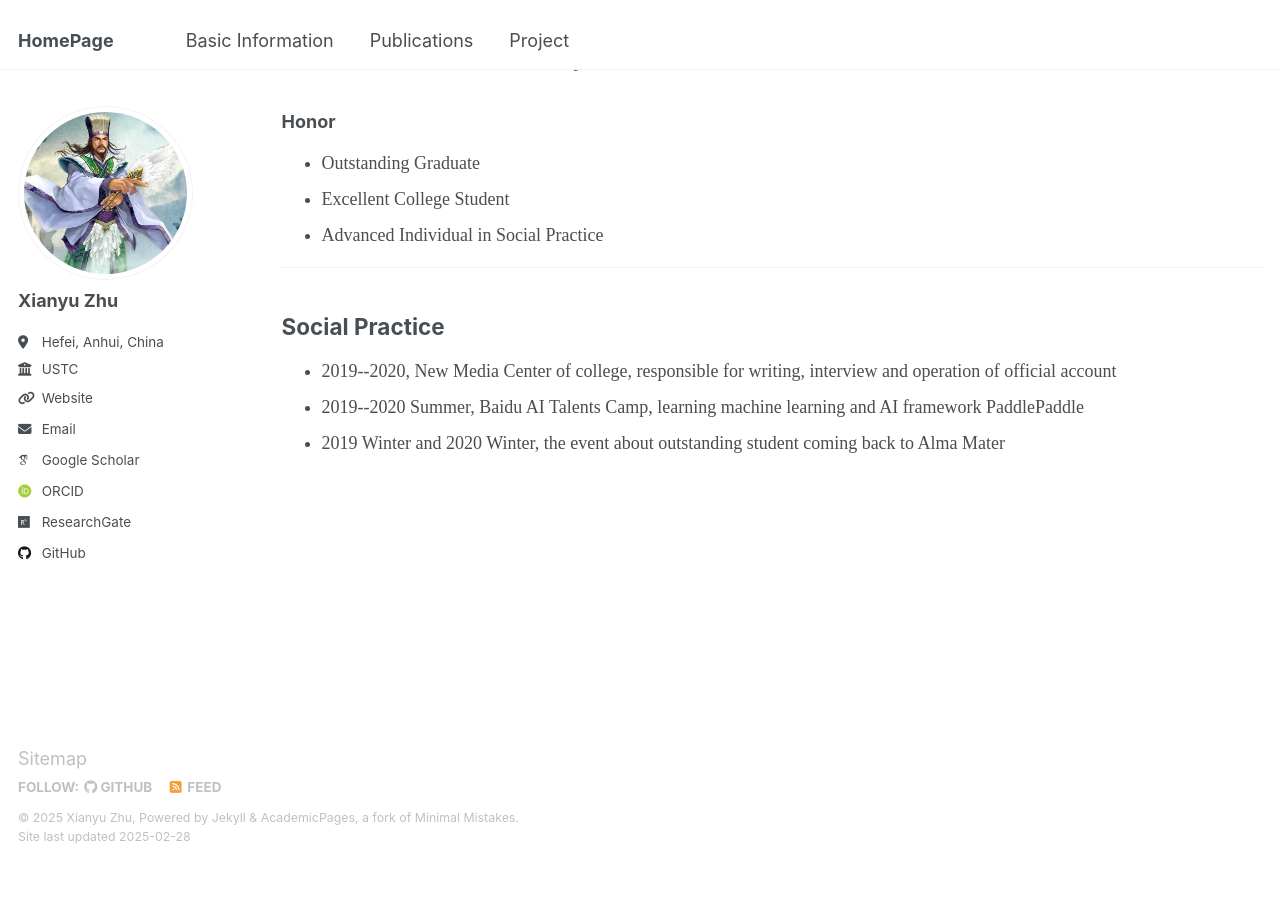
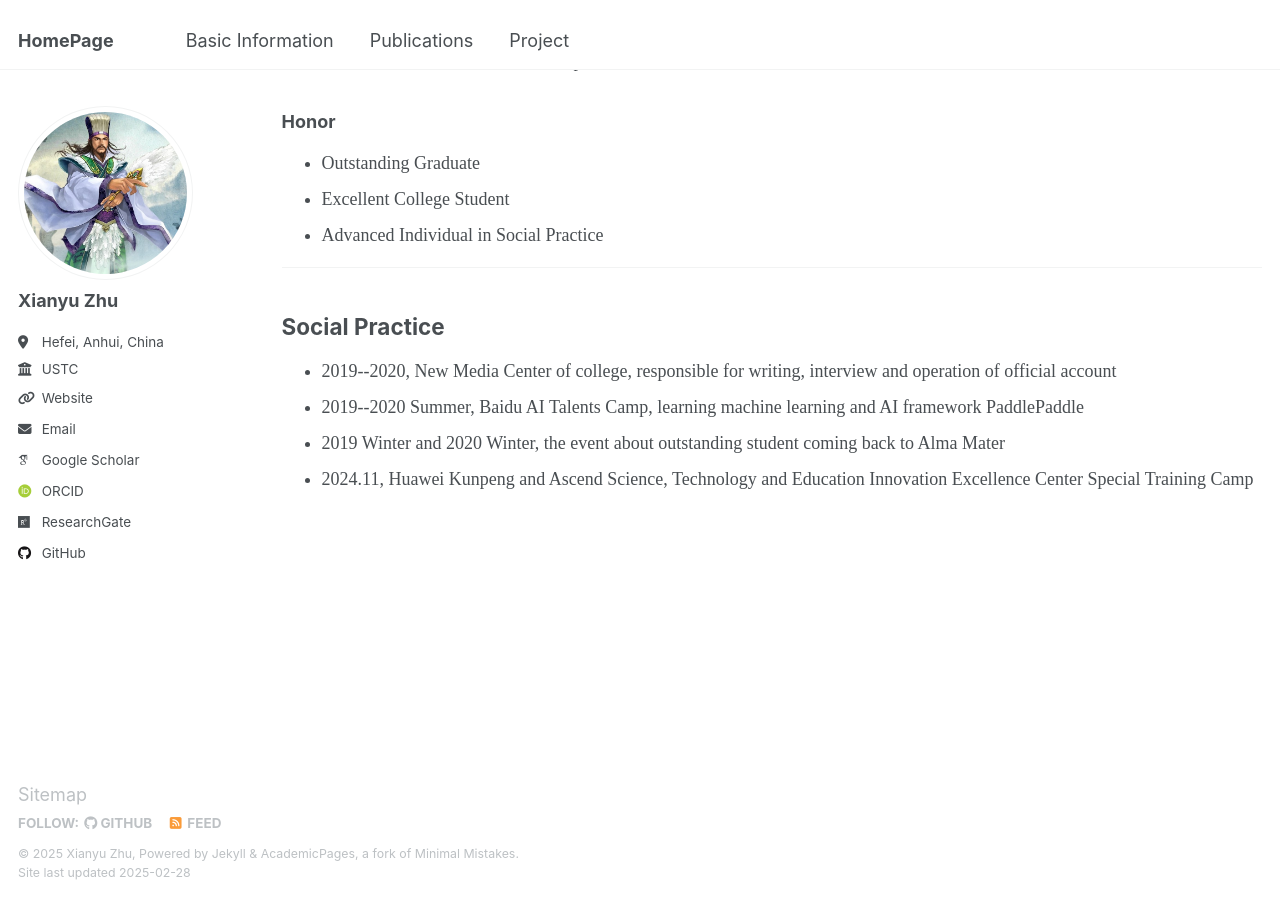
Before and after one commit to zhuxy-USTC/zhuxy-USTC.github.io, a Jekyll site: the page built from _pages/cv.md, in a window 1280 px wide and 900 px high, scrolled down 1120 px. Built offline with Jekyll 4.4.1, drawn with Linux system fonts in a browser that asks for light colours; some web fonts are replaced; before the commit the page ends 1984 px from its top, so only the background shows below that.

Commit message:
Update cv.md

```diff
--- a/_pages/cv.md
+++ b/_pages/cv.md
@@ -72,5 +72,6 @@ redirect_from:
     <li>2019--2020, New Media Center of college, responsible for writing, interview and operation of official account</li>
     <li>2019--2020 Summer, Baidu AI Talents Camp, learning machine learning and AI framework PaddlePaddle</li>
     <li>2019 Winter and 2020 Winter, the event about outstanding student coming back to Alma Mater</li>
+    <li>2024.11, Huawei Kunpeng and Ascend Science, Technology and Education Innovation Excellence Center Special Training Camp</li>
 </ul>
 </div>
```
